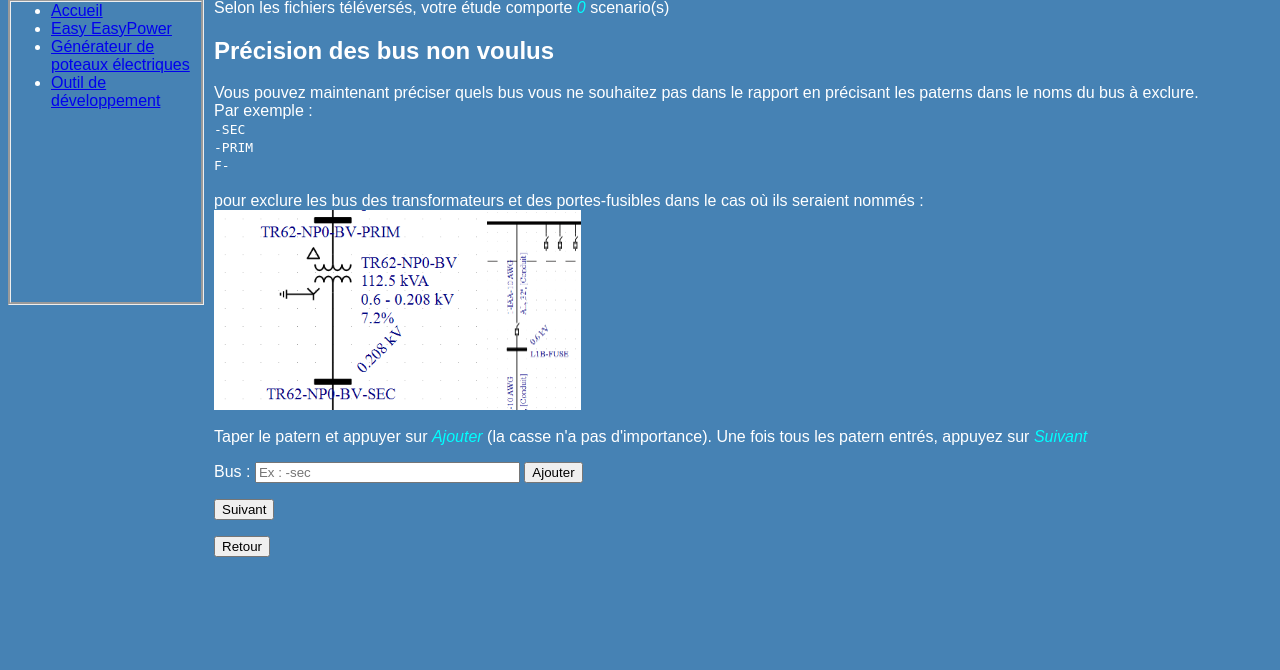
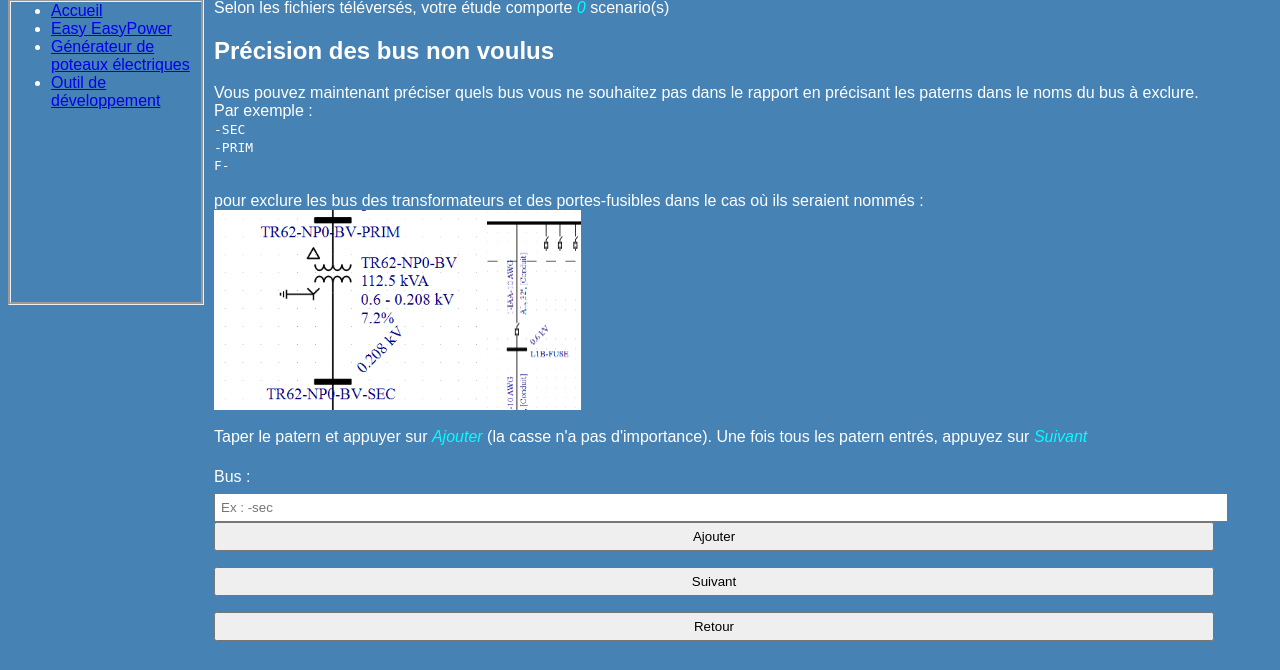
Before and after one commit to DFS420/intern-app, a Flask app: page /eepower-2 in a window 1280 px wide. Shown: the part 130-800 px from the top of the page. Run offline with Flask 2, Linux system fonts and the light colour scheme; parts of the project's set-up code (start-up, migrations or seed data) failed here and were passed over.

Commit message:
ajout stryle pour fieldset

```diff
--- a/app/static/css/style.css
+++ b/app/static/css/style.css
@@ -176,3 +176,25 @@ nav a:hover
   0% { transform: rotate(0deg); }
   100% { transform: rotate(360deg); }
 }
+
+ input,
+    textarea {
+    width: 100%;
+    padding: 5px;
+    outline: none;
+  }
+
+  label {
+    line-height: 1.9rem;
+  }
+
+/*  input[type="submit"] {
+   transform: translate(2.2%);
+   padding: 3px;
+   margin-top: 0.6rem;
+   font-weight: bold;
+  }*/
+
+ fieldset {
+   padding: 20px 40px;
+ }
```
